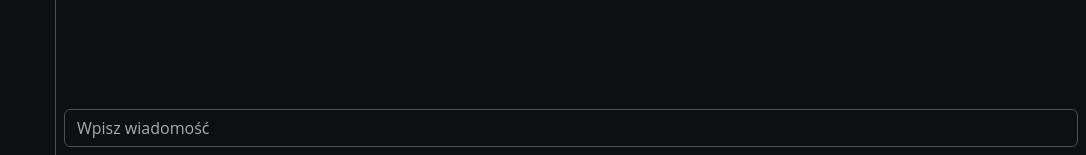
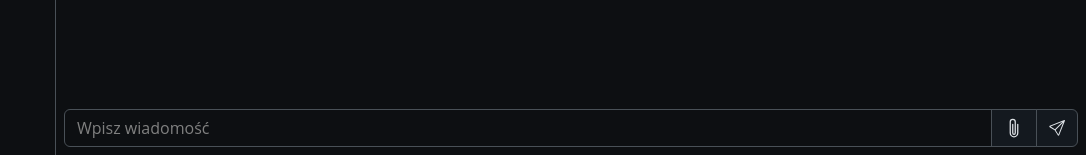
Before and after one commit to Bartek-M/Work-Chat, a Django app: template templates/app.html in a window 1280 px wide. Shown: the part 645-800 px from the top of the page, without its empty margins (194-1280 px from the left). Run offline with Django 5.2, Linux system fonts and the light colour scheme; the template is opened without the code that fills it: most values are stand-ins (such as "Sample title", 1, 10 or a date in 2020); parts of the project's set-up code (start-up, migrations or seed data) failed here and were passed over.

Commit message:
Add chat input. Update message wrapper.

```diff
--- a/assets/css/chat.css
+++ b/assets/css/chat.css
@@ -1,3 +1,4 @@
+/* MAIN WRAPPERS */
 body,
 html,
 #main-wrapper {
@@ -20,6 +21,7 @@ html,
     display: none;
 }
 
+/* RESPONSIVE */
 @media screen and (max-width: 700px) {
     .sidebar-wrapper {
         width: 100%;
@@ -42,6 +44,7 @@ html,
     }
 }
 
+/* SIDEBAR */
 .title-avatar {
     width: 26px;
     height: 26px;
@@ -76,3 +79,9 @@ html,
     --bs-dropdown-link-active-bg: rgb(var(--bs-danger-rgb));
     --bs-dropdown-link-hover-bg: rgb(var(--bs-danger-rgb));
 }
+
+/* CHAT */
+.chat-inpt:empty:before {
+    content: attr(data-placeholder);
+    color: gray;
+}
--- a/templates/app.html
+++ b/templates/app.html
@@ -103,11 +103,22 @@
                     </div>
                 </div>
             </nav>
-            <div>
-
+            <div class="d-flex flex-column">
+                <!-- MESSAGES -->
             </div>
-            <div class="d-flex justify-content-center p-2">
-                <input class="form-control" type="text" name="chat-inpt" placeholder="Wpisz wiadomość"/>
+            <div class="input-group align-items-end p-2">
+                <div class="chat-inpt form-control" data-placeholder="Wpisz wiadomość" contenteditable></div>
+                <button class="input-group-text bg-body-tertiary" style="height: 38px;">
+                    <svg width="20" height="20" fill="currentColor" viewBox="0 0 16 16">
+                        <path d="M4.5 3a2.5 2.5 0 0 1 5 0v9a1.5 1.5 0 0 1-3 0V5a.5.5 0 0 1 1 0v7a.5.5 0 0 0 1 0V3a1.5 1.5 0 1 0-3 0v9a2.5 2.5 0 0 0 5 0V5a.5.5 0 0 1 1 0v7a3.5 3.5 0 1 1-7 0z"/>
+                    </svg>
+                    <input class="d-none" type="file"/>
+                </button>
+                <button class="input-group-text bg-body-tertiary" style="height: 38px;">
+                    <svg width="16" height="16" fill="currentColor" viewBox="0 0 16 16">
+                        <path d="M15.854.146a.5.5 0 0 1 .11.54l-5.819 14.547a.75.75 0 0 1-1.329.124l-3.178-4.995L.643 7.184a.75.75 0 0 1 .124-1.33L15.314.037a.5.5 0 0 1 .54.11ZM6.636 10.07l2.761 4.338L14.13 2.576zm6.787-8.201L1.591 6.602l4.339 2.76z"/>
+                    </svg>
+                </button>
             </div>
         </div>
     </div>
```
